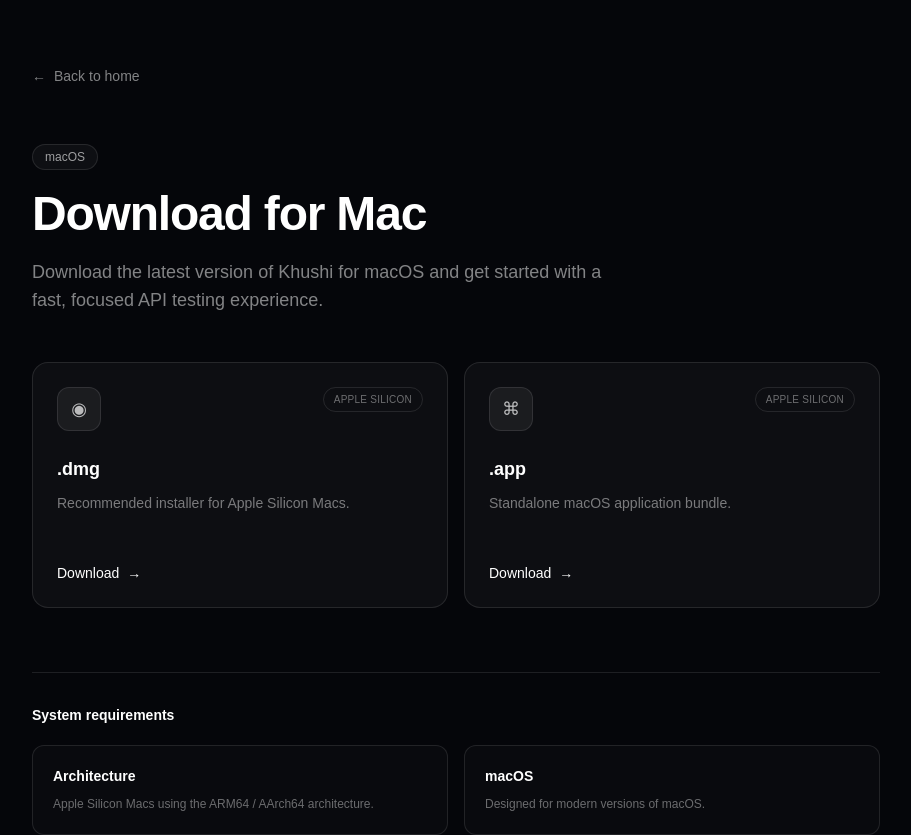
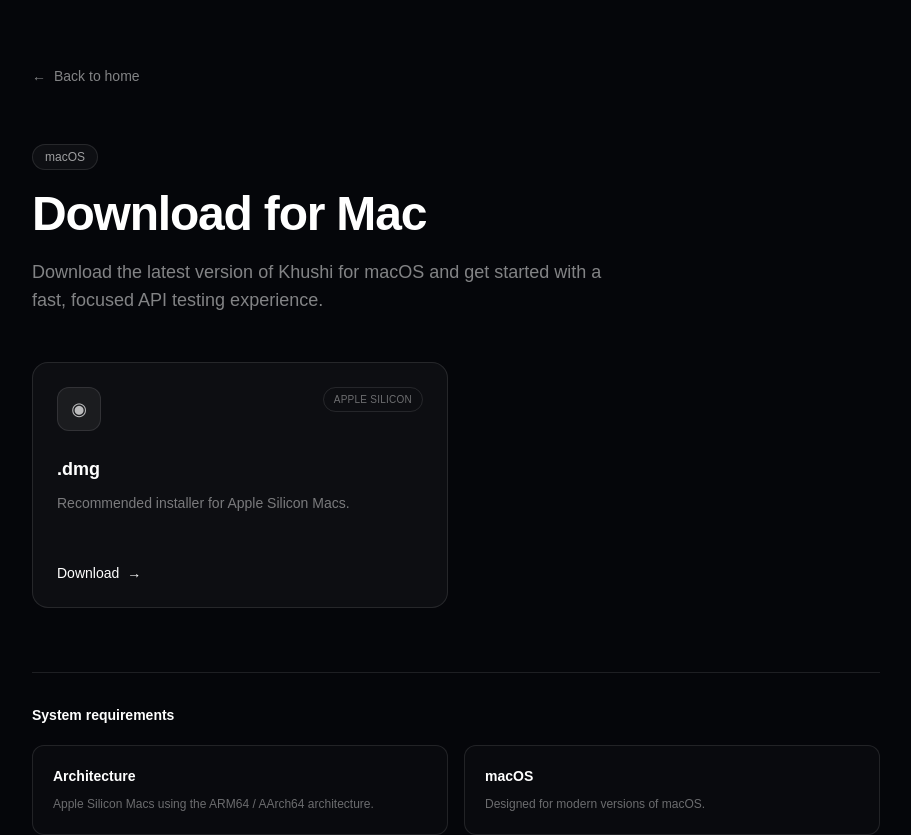
Before and after one commit to sufal54/khushi_web, a Next.js app: page /khushi_web/download/mac in a window 1280 px wide. Shown: the top 835 px of the page, without its empty margins (184-1095 px from the left). Built offline with nearby package versions, Linux system fonts and the light colour scheme.

Commit message:
Fix GitHub Pages deployment

```diff
--- a/src/app/download/mac/page.tsx
+++ b/src/app/download/mac/page.tsx
@@ -9,13 +9,13 @@
     icon: "◉",
     href: macLink.dmg,
   },
-  {
-    name: ".app",
-    description: "Standalone macOS application bundle.",
-    label: "Apple Silicon",
-    icon: "⌘",
-    href: macLink.app,
-  },
+  // {
+  //   name: ".app",
+  //   description: "Standalone macOS application bundle.",
+  //   label: "Apple Silicon",
+  //   icon: "⌘",
+  //   href: macLink.app,
+  // },
 ];
 
 export default function MacDownloadPage() {
```
